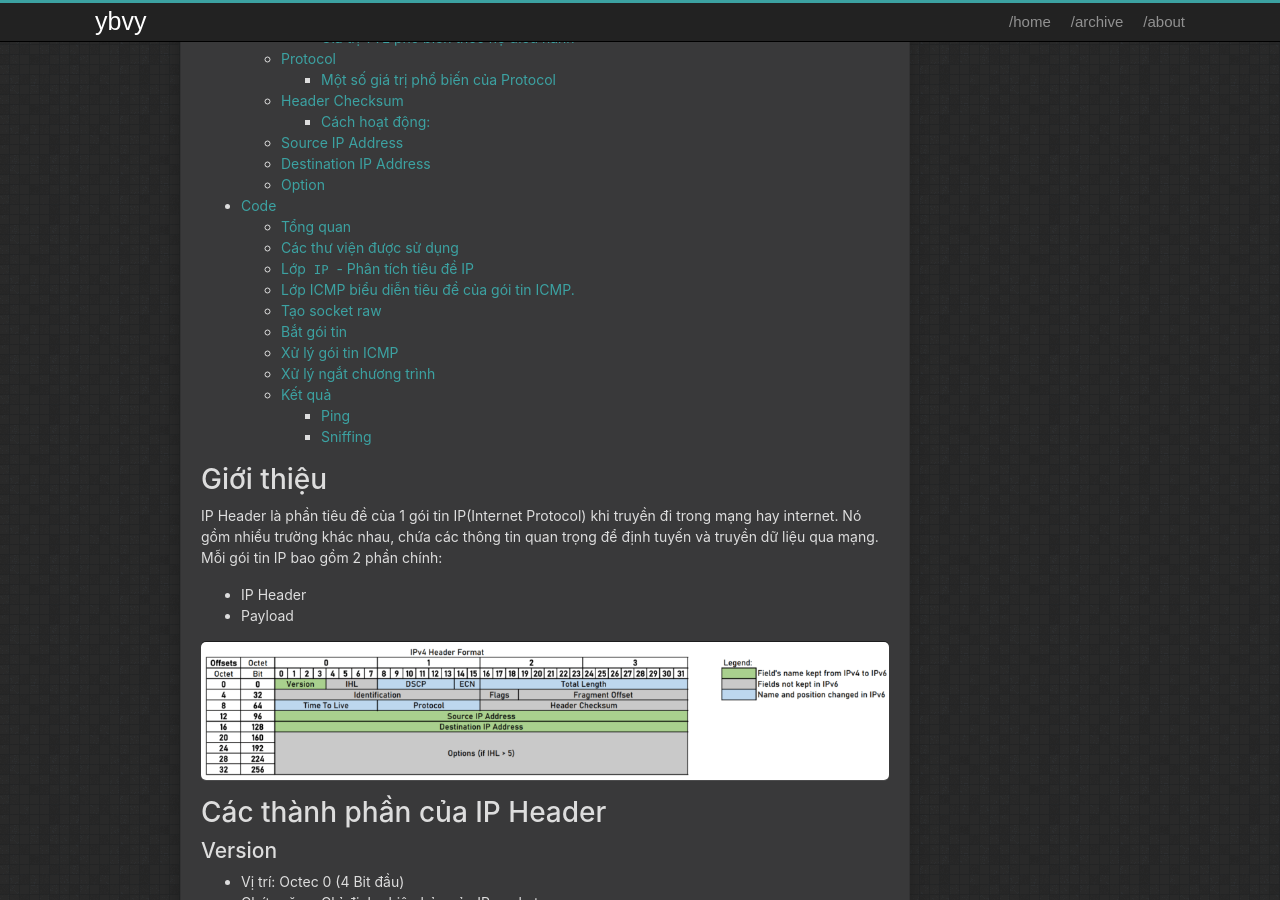
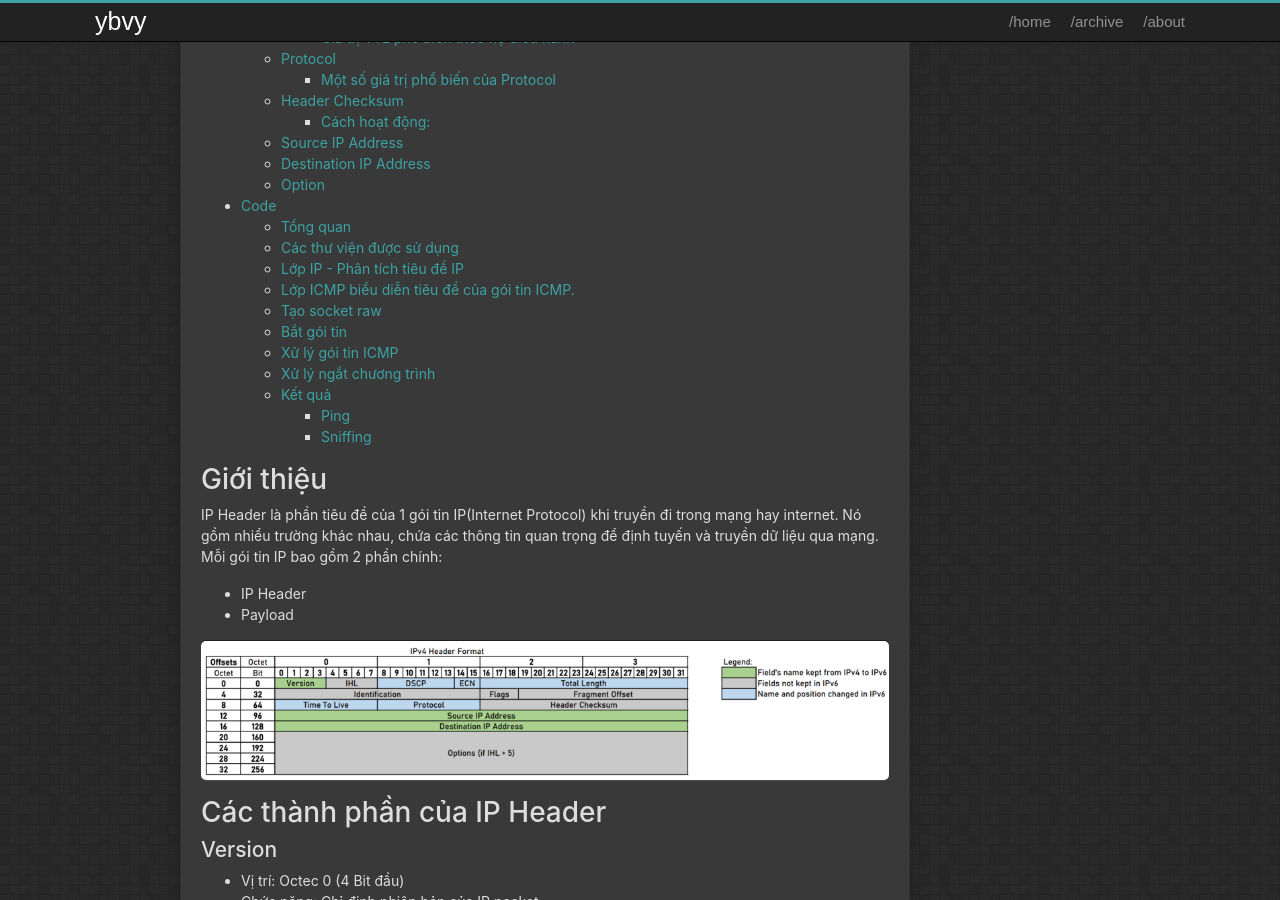
Before and after one commit to ybvy/ybvy.github.io, a Jekyll site: the page built from _posts/2025-03-18-ip-header-explain.md, in a window 1280 px wide and 900 px high, scrolled down 516 px. Built offline with Jekyll 4.4.1, drawn with Linux system fonts in a browser that asks for light colours; comment, search, counter and statistics services are not loaded; some of the changed text lies outside the part shown.

```diff
--- a/_posts/2025-03-18-ip-header-explain.md
+++ b/_posts/2025-03-18-ip-header-explain.md
@@ -351,7 +351,7 @@ Code có khả năng phân tích tiêu đề của các gói tin IP và ICMP.
 
 ---
 
-## Lớp `IP` - Phân tích tiêu đề IP
+## Lớp IP - Phân tích tiêu đề IP
 Lớp IP dùng để biểu diễn tiêu đề của gói tin IP.
 
 {% highlight python %}
```
